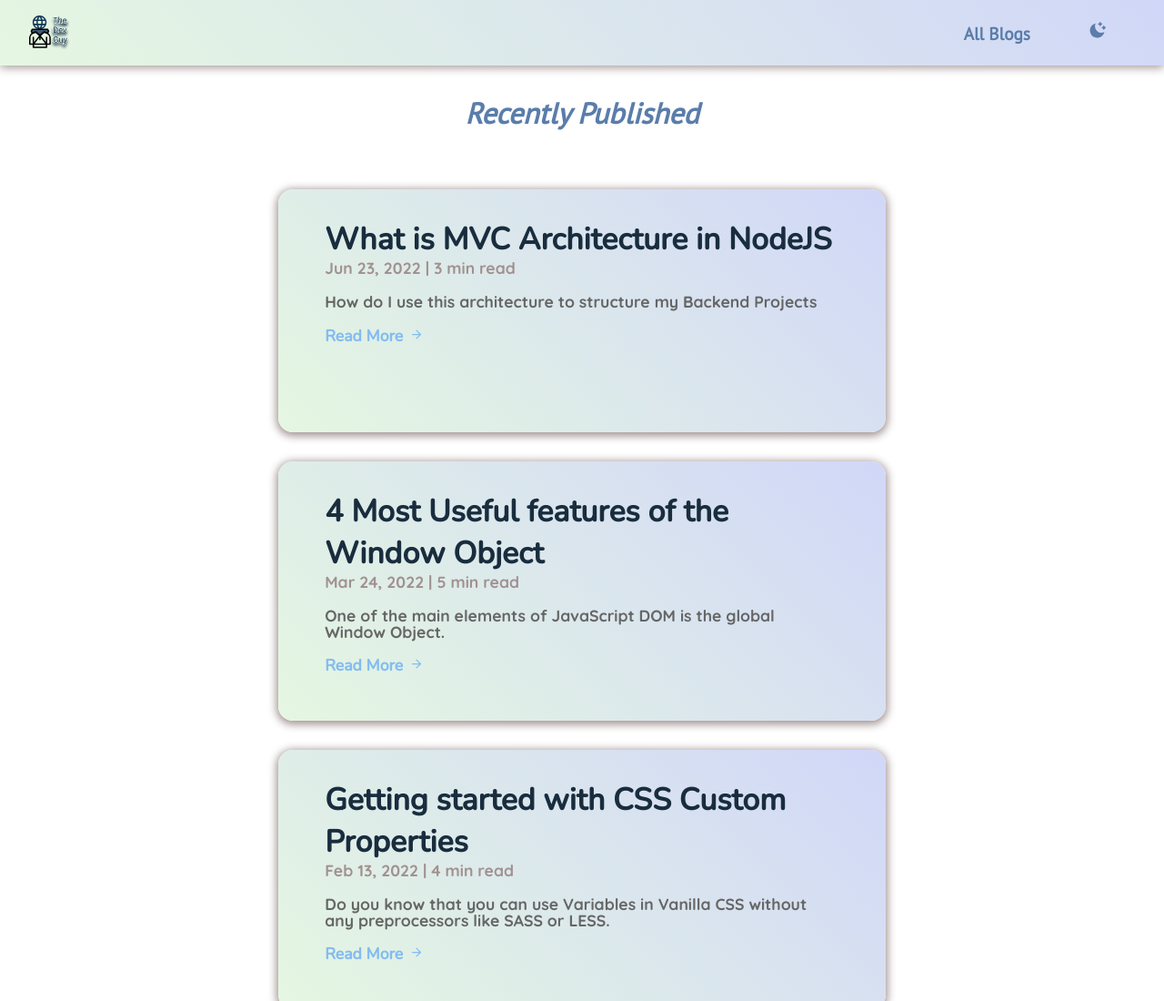
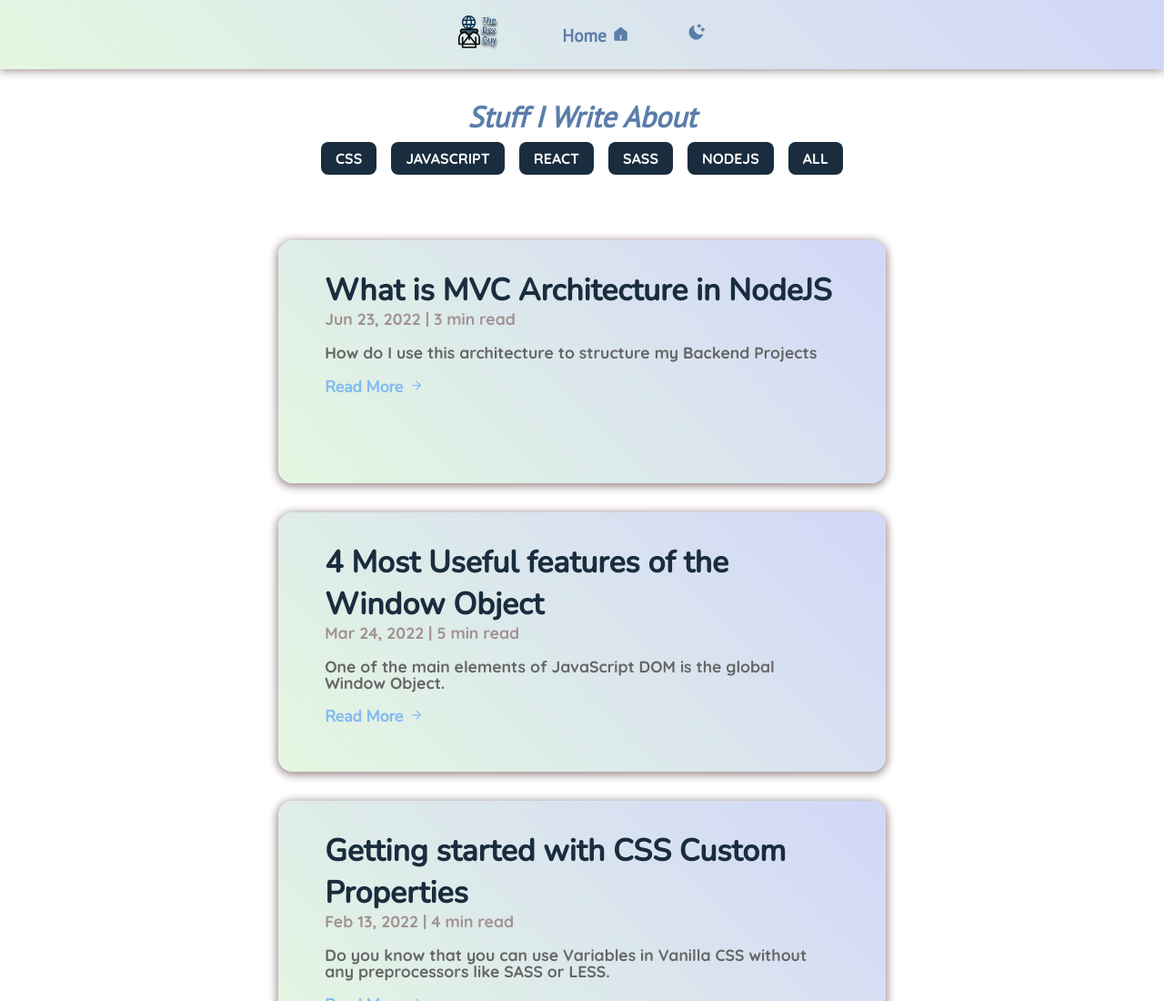
Before and after one commit to aadi-thedevguy/astro-blog, an Astro site: page / in a window 1280 px wide. Shown: the top 1100 px of the page at 91% size. Built offline with nearby package versions, Linux system fonts and the light colour scheme; Astro itself is replaced by a stand-in of ours; some packages are replaced by stand-ins of ours.

Commit message:
second commit

```diff
--- a/astro.config.mjs
+++ b/astro.config.mjs
@@ -9,6 +9,7 @@ import sitemap from '@astrojs/sitemap';
 
 // https://astro.build/config
 export default defineConfig({
+	site:'https://blog.thedevguy.in',
 	markdown: {
 		remarkPlugins: [remarkReadingTime],
     	extendDefaultPlugins: true,
--- a/src/components/FilteredPosts.astro
+++ b/src/components/FilteredPosts.astro
@@ -27,7 +27,8 @@ const items = [
 
 
 <main>
-    <!-- <div
+  <h1 class="main-title"> Stuff I Write About</h1>
+  <div
     class="blogFilter">
     {items.map((item) => (
       <div
@@ -36,8 +37,7 @@ const items = [
         <span>{item.name}</span>
       </div>
     ))}
-  </div> -->
-  <h1 class="main-title"> Recently Published</h1>
+</div>
   <section class="grid">
     {
     posts.map((post) => (
--- a/src/components/Navbar/Navbar.jsx
+++ b/src/components/Navbar/Navbar.jsx
@@ -1,5 +1,5 @@
 import {BsFillEmojiSunglassesFill} from 'react-icons/bs/index'
-import {RiMoonClearFill} from 'react-icons/ri/index'
+import {RiMoonClearFill,RiHome5Fill} from 'react-icons/ri/index'
 import styles from './Navbar.module.scss'
 
 import { useState,useEffect,useRef } from 'react'
@@ -37,14 +37,17 @@ const Navbar = () => {
 <nav className={styles.navbar}>
 <audio ref={ref} src="/correct.mp3"></audio>
 
-        <a href='https://thedevguy.in' target="_blank" rel="noreferrer" className={styles.navbarLogo} >
-            <img src="/images/logo.svg" alt="logo" width={50} height={40} />
-        </a>
 
         <ul className={styles.navbarLinks}>
+          <li>
+
+            <a href='https://thedevguy.in' target="_blank" rel="noreferrer" className={styles.navbarLogo} >
+                <img src="/images/logo.svg" alt="logo" width={50} height={40} />
+            </a>
+          </li>
             <li>
                 <a href='/'>
-                  All Blogs
+                  Home <RiHome5Fill />
                 </a>
             </li>
             <li>
--- a/src/components/Navbar/Navbar.module.scss
+++ b/src/components/Navbar/Navbar.module.scss
@@ -12,10 +12,8 @@
 }
 
 .navbar {
-    width: 100%;
     display: flex;
-    justify-content: space-between;
-    align-items: center;
+    justify-content: center;
     padding: 1rem 2rem;
     box-shadow: 0 2px 10px 0 var(--gray-color);
     background-image: var(--Gradient);
@@ -25,9 +23,6 @@
   }
 
   .navbarLogo {
-    display: flex;
-    justify-content: flex-start;
-    align-items: center;
 
     img {
 
@@ -41,7 +36,6 @@
 
   .navbarLinks {
     display: flex;
-    justify-content: space-between;
     align-items: center;
     list-style: none;
 
```
Lines whose indentation alone changed are shown as unchanged.
